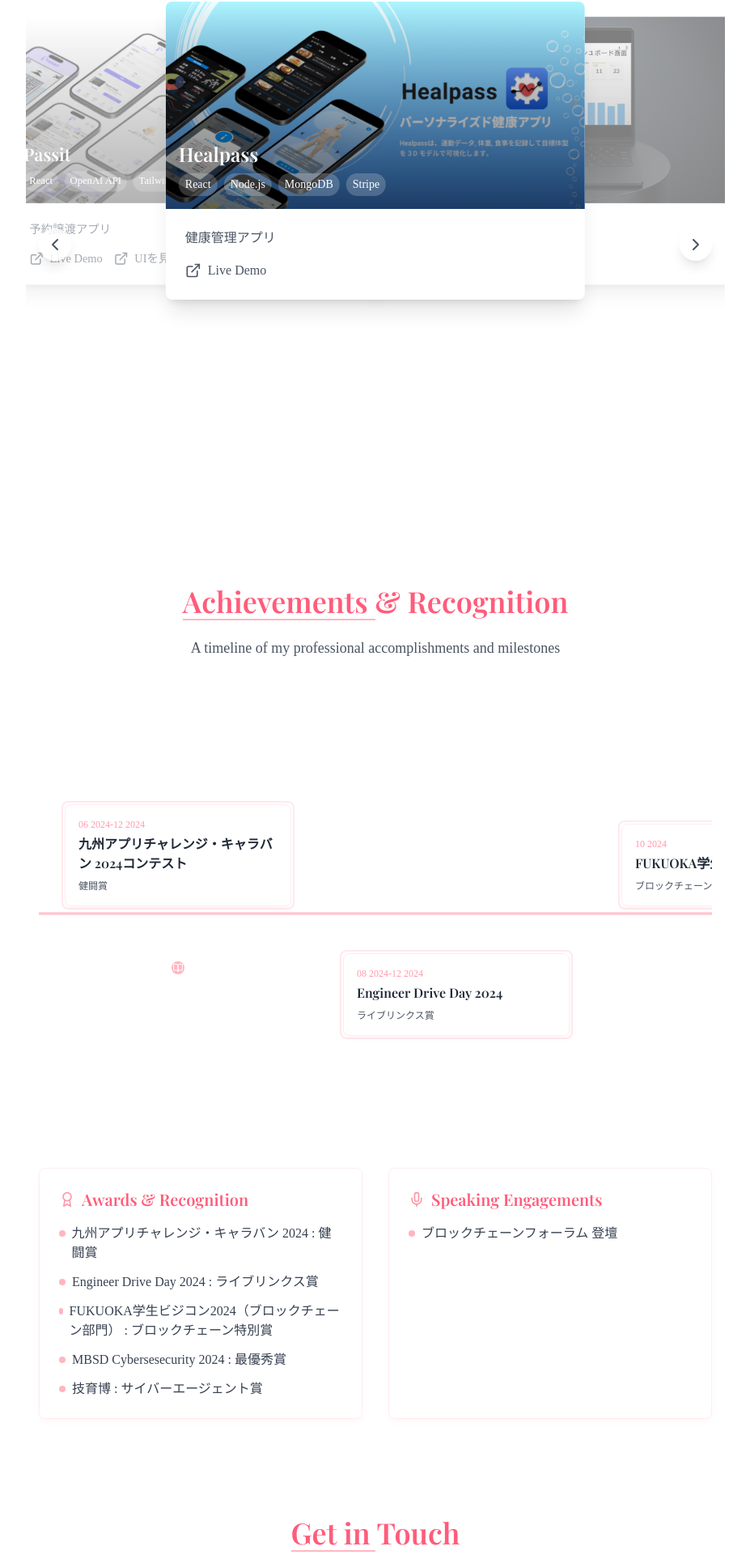
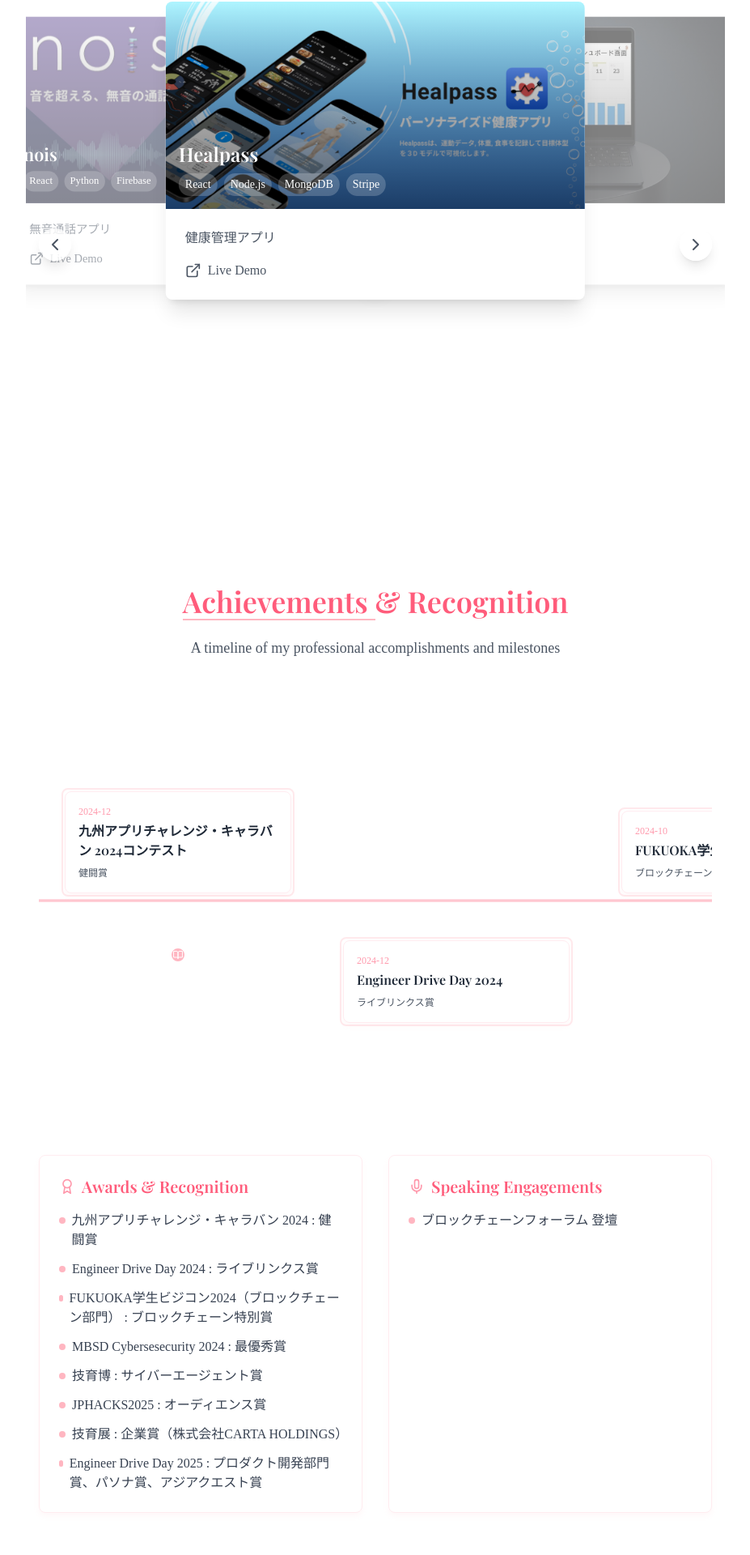
Before and after one commit to miyuseki/portfolio, a React (Vite) app: page / in a window 1280 px wide. Shown: the part 3200-5120 px from the top of the page at 81% size, without its empty margins (176-1103 px from the left). Built offline with nearby package versions, Linux system fonts and the light colour scheme; a web font is replaced by a local one.

Commit message:
2025経歴追加

```diff
--- a/src/pages/Achievements.tsx
+++ b/src/pages/Achievements.tsx
@@ -13,18 +13,21 @@ const Achievements: React.FC = () => {
           subtitle="A timeline of my professional accomplishments and milestones"
         />
 
-        <AnimatedSection className="max-w-4xl mx-auto mt-16">
+        <AnimatedSection className="max-w-4xl mx-auto mt-90">
           <div className="relative timeline overflow-x-auto pb-8 pt-8" style={{ minHeight: '500px' }}>
             {/* 横軸 */}
-            <div className="absolute top-1/2 left-0 w-[2000px] h-1 bg-primary-200 z-0" style={{ transform: 'translateY(-50%)' }}></div>
+            <div className="absolute top-1/2 left-0 w-[3100px] h-1 bg-primary-200 z-0" style={{ transform: 'translateY(-50%)' }}></div>
             <div className="inline-flex min-w-max relative z-10">
               {[
-                { date: "06 2024-12 2024", title: "九州アプリチャレンジ・キャラバン 2024コンテスト", description: "健闘賞", position: "top", icon: <BookOpen className="w-3 h-3 text-white" /> },
-                { date: "08 2024-12 2024", title: "Engineer Drive Day 2024", description: "ライブリンクス賞", position: "bottom", icon: <Zap className="w-3 h-3 text-white" /> },
-                { date: "10 2024", title: "FUKUOKA学生ビジコン2024", description: "ブロックチェーン特別賞", position: "top", icon: <Award className="w-3 h-3 text-white" /> },
-                { date: "10 2024-12 2024", title: "MBSD Cybersesecurity 2024", description: "最優秀賞", position: "bottom", icon: <Mic className="w-3 h-3 text-white" /> },
-                { date: "11 2024", title: "ブロックチェーンフォーラム 登壇", description: "", position: "top", icon: <Mic className="w-3 h-3 text-white" /> },
-                { date: "12 2024", title: "技育博", description: "サイバーエージェント賞", position: "bottom", icon: <Mic className="w-3 h-3 text-white" /> },
+                { date: "2024-12", title: "九州アプリチャレンジ・キャラバン 2024コンテスト", description: "健闘賞", position: "top", icon: <BookOpen className="w-3 h-3 text-white" /> },
+                { date: "2024-12", title: "Engineer Drive Day 2024", description: "ライブリンクス賞", position: "bottom", icon: <Zap className="w-3 h-3 text-white" /> },
+                { date: "2024-10", title: "FUKUOKA学生ビジコン2024", description: "ブロックチェーン特別賞", position: "top", icon: <Award className="w-3 h-3 text-white" /> },
+                { date: "2024-12", title: "MBSD Cybersesecurity 2024", description: "最優秀賞", position: "bottom", icon: <Mic className="w-3 h-3 text-white" /> },
+                { date: "2024-11", title: "ブロックチェーンフォーラム 登壇", description: "", position: "top", icon: <BookOpen className="w-3 h-3 text-white" /> },
+                { date: "2024-12", title: "技育博", description: "サイバーエージェント賞", position: "bottom", icon: <Zap className="w-3 h-3 text-white" /> },
+                { date: "2025-10", title: "JPHSCKS2025", description: "オーディエンス賞", position: "top", icon: <Award className="w-3 h-3 text-white" /> },
+                { date: "2025-11", title: "技育展", description: "企業賞（株式会社CARTA HOLDINGS）", position: "bottom", icon: <BookOpen className="w-3 h-3 text-white" /> },
+                { date: "2025-12", title: "Engineer Drive Day 2025", description: "プロダクト開発部門賞、パソナ賞、アジアクエスト賞", position: "top", icon: <Zap className="w-3 h-3 text-white" /> },
 
               ].map((item, idx) => (
                 <div key={idx} className="relative flex flex-col items-center mx-8" style={{ minWidth: '280px' }}>
@@ -76,6 +79,18 @@ const Achievements: React.FC = () => {
                   <span className="inline-block w-2 h-2 rounded-full bg-primary-400 mt-2 mr-2"></span>
                   <span className="text-gray-700">技育博 : サイバーエージェント賞</span>
                 </li>
+                <li className="flex items-start">
+                  <span className="inline-block w-2 h-2 rounded-full bg-primary-400 mt-2 mr-2"></span>
+                  <span className="text-gray-700">JPHACKS2025 : オーディエンス賞</span>
+                </li>
+                <li className="flex items-start">
+                  <span className="inline-block w-2 h-2 rounded-full bg-primary-400 mt-2 mr-2"></span>
+                  <span className="text-gray-700">技育展 : 企業賞（株式会社CARTA HOLDINGS）</span>
+                </li>
+                <li className="flex items-start">
+                  <span className="inline-block w-2 h-2 rounded-full bg-primary-400 mt-2 mr-2"></span>
+                  <span className="text-gray-700">Engineer Drive Day 2025 : プロダクト開発部門賞、パソナ賞、アジアクエスト賞</span>
+                </li>
               </ul>
             </div>
 
--- a/src/pages/Projects.tsx
+++ b/src/pages/Projects.tsx
@@ -25,7 +25,14 @@ const projects = [
     tags: ['React', 'OpenAI API', 'Tailwind CSS'],
     demo: 'https://protopedia.net/prototype/6737',
     ui: 'https://drive.google.com/file/d/12f6xJhOtweeM-Dv9GBJukoFkyHylzvYn/view?usp=drive_link'
-  }
+  },
+  {
+    title: 'nois',
+    description: '無音通話アプリ',
+    image: 'images/nois.jpg',
+    tags: ['React', 'Python', 'Firebase'],
+    demo: 'https://protopedia.net/prototype/7533',
+  },
 ];
 
 const Projects = () => {
```
Also changed, not shown: public/images/nois.jpg (added).
